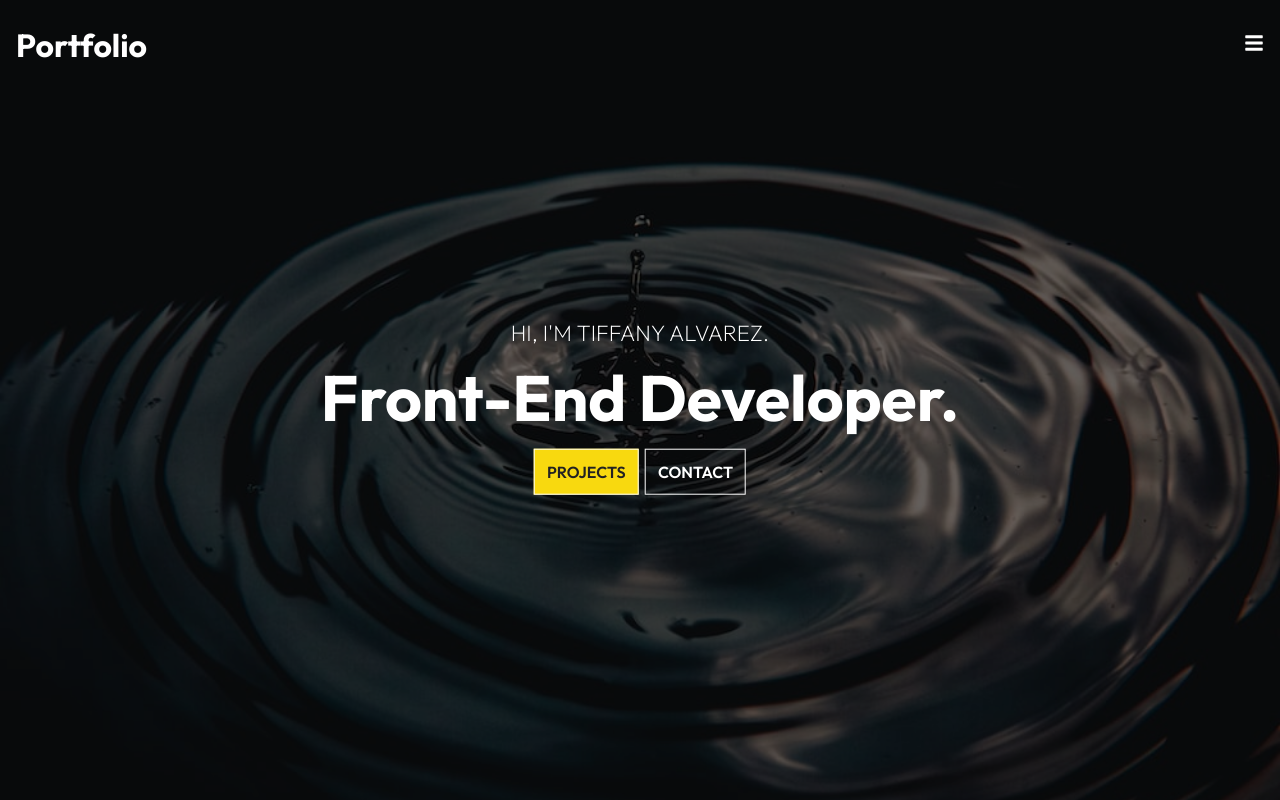
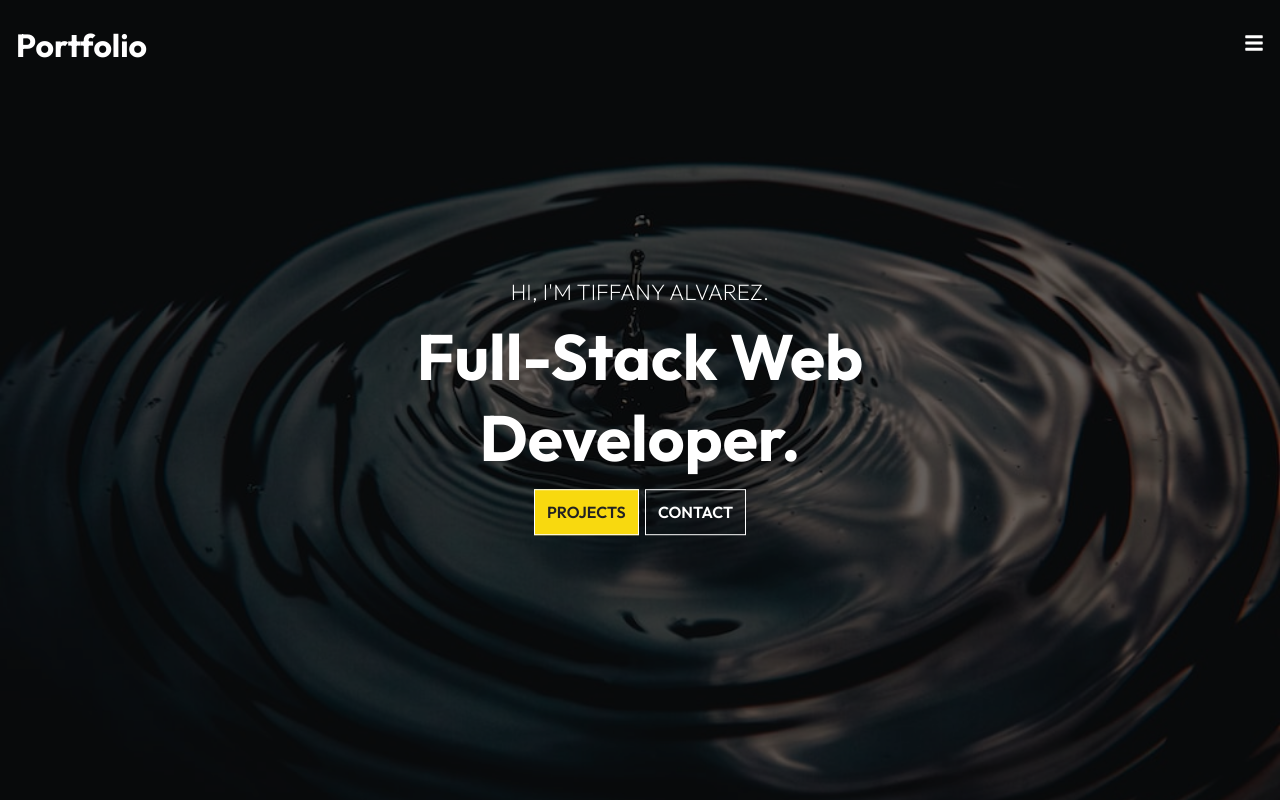
Before and after one commit to TiffyAlva/react-portfolio, a React (Create React App) app in the folder my-portfolio/: page / in a window 1280 px wide. Shown: the top 800 px of the page. Built offline with nearby package versions, Linux system fonts and the light colour scheme.

Commit message:
changed title

```diff
--- a/my-portfolio/src/components/HeroImg.js
+++ b/my-portfolio/src/components/HeroImg.js
@@ -14,7 +14,7 @@
     </div>
     <div className="content">
         <p>HI, I'M TIFFANY ALVAREZ.</p>
-        <h1>Front-End Developer.</h1>
+        <h1>Full-Stack Web Developer.</h1>
         <div>
             <Link to="/project" className="btn">Projects</Link>
             <Link to="/contact" className="btn btn-light">Contact</Link>
```
